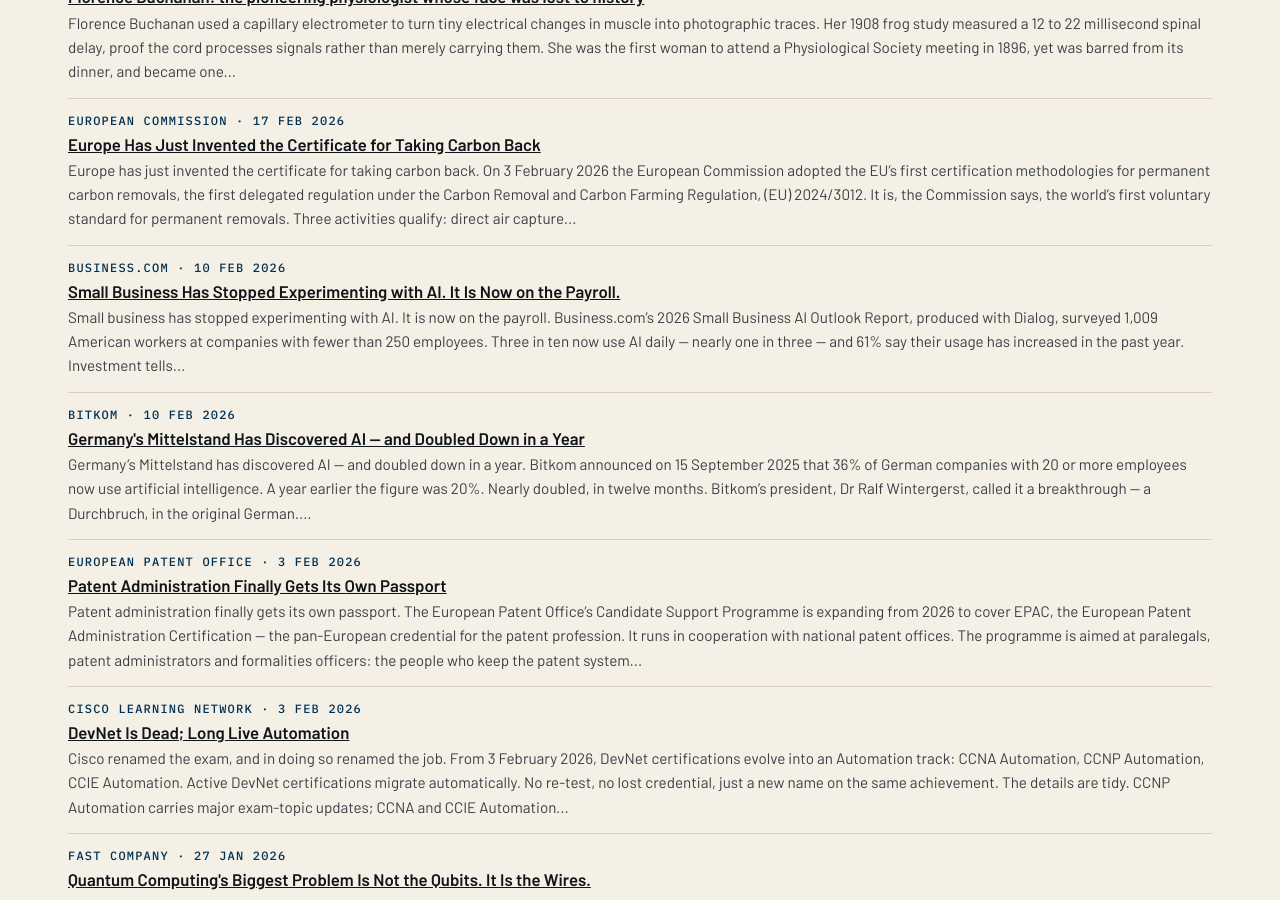
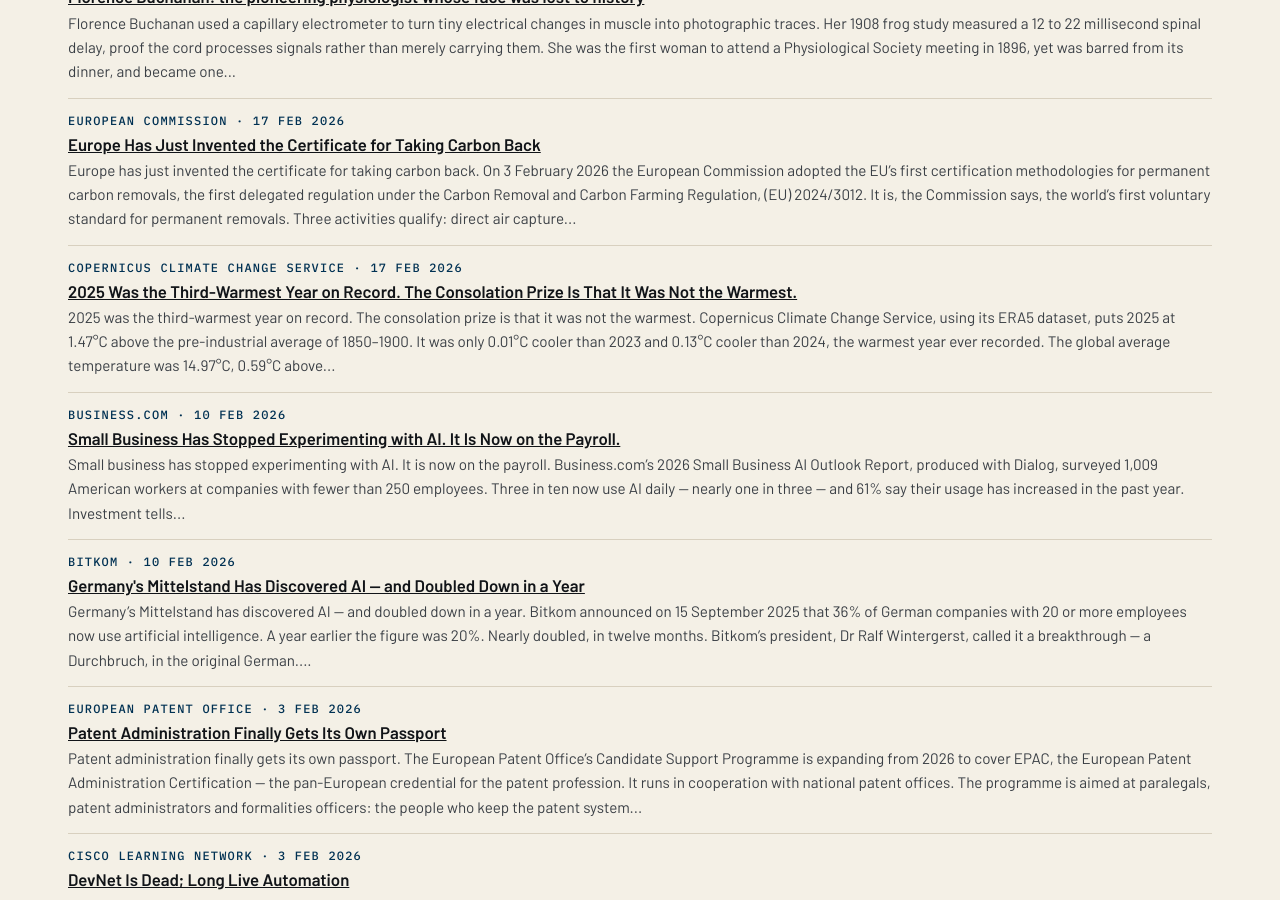
Before and after one commit to katz-news/katz.news, a Jekyll site: the page built from briefs/index.html, in a window 1280 px wide and 900 px high, scrolled down 14696 px. Built offline with Jekyll 4.4.1, drawn with Linux system fonts in a browser that asks for light colours.

Commit message:
Publish 2026-11-06

```diff
--- a/_data/build.yml
+++ b/_data/build.yml
@@ -1 +1 @@
-published_at: 2026-11-06T19:04:53Z
+published_at: 2026-11-06T19:05:55Z
--- /dev/null
+++ b/_posts/briefs/2026-11-06-2025-was-the-third-warmest-year-on-record-the-consolation-prize-is-that-it-was-not-the-warmest.md
@@ -0,0 +1,18 @@
+---
+published: true
+title: 2025 Was the Third-Warmest Year on Record. The Consolation Prize Is That
+  It Was Not the Warmest.
+date: 2026-02-17
+section: science
+source_name: Copernicus Climate Change Service
+source_url: https://climate.copernicus.eu/copernicus-2025-was-third-hottest-year-record
+---
+2025 was the third-warmest year on record. The consolation prize is that it was not the warmest.
+
+Copernicus Climate Change Service, using its ERA5 dataset, puts 2025 at 1.47°C above the pre-industrial average of 1850–1900. It was only 0.01°C cooler than 2023 and 0.13°C cooler than 2024, the warmest year ever recorded. The global average temperature was 14.97°C, 0.59°C above the 1991–2020 average.
+
+The past eleven years are now the eleven warmest on record. And 2023 to 2025 is the first three-year span to average above 1.5°C — the threshold the Paris Agreement treats as a limit, now passed in the rear-view mirror for three consecutive years.
+
+Three warmest years, one broken threshold. The ranking shuffles by hundredths of a degree; the direction does not shuffle at all.
+
+Conclusion: 1.5°C is not a future limit, but rather a rear-view mirror — three years have already averaged past it.
```
